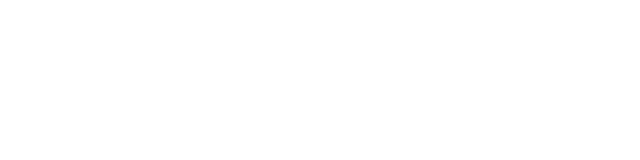
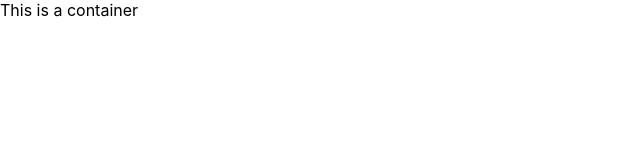
Before and after one commit to sito8943/sito-mui-tab-view, a React (Create React App) app: page / in a window 1280 px wide. Shown: the top 160 px of the page, without its empty margins (0-640 px from the left). Built offline with nearby package versions, Linux system fonts and the light colour scheme.

Commit message:
component

```diff
--- a/src/App.js
+++ b/src/App.js
@@ -1,27 +1,86 @@
-import PropTypes from "prop-types";
+import { forwardRef } from "react";
 
 import { Box } from "@mui/material";
 
-function SitoContainer(props) {
-  const { children, className, sx, style } = props;
+// prop-types
+import PropTypes from "prop-types";
+
+const SitoContainer = forwardRef((props, ref) => {
+  const {
+    background,
+    fullWidth,
+    extraProps,
+    component,
+    children,
+    display,
+    alignItems,
+    justifyContent,
+    flexDirection,
+    className,
+    sx,
+    id,
+    name,
+    style,
+  } = props;
+
+  const newSx = {
+    flexDirection,
+    display,
+    alignItems,
+    justifyContent,
+    width: fullWidth ? "100%" : "initial",
+    background: background || "transparent",
+    ...sx,
+  };
 
   return (
-    <Box id="hola" className={className} sx={sx} style={style}>
+    <Box
+      ref={ref}
+      component={component}
+      style={style}
+      id={id}
+      name={name}
+      sx={newSx}
+      className={className}
+      {...extraProps}
+    >
       {children}
     </Box>
   );
-}
+});
 
 SitoContainer.defaultProps = {
+  component: "div",
+  background: "transparent",
+  display: "flex",
+  alignItems: "left",
+  justifyContent: "left",
+  flexDirection: "row",
   className: "",
+  id: "",
+  name: "",
+  fullWidth: false,
   sx: {},
   style: {},
-  children: <></>,
+  extraProps: {},
+  children: <span>This is a container</span>,
 };
 
 SitoContainer.propTypes = {
   children: PropTypes.node,
+  background: PropTypes.string,
+  display: PropTypes.string,
+  component: PropTypes.string,
+  flexDirection: PropTypes.string,
   className: PropTypes.string,
+  alignItems: PropTypes.string,
+  justifyContent: PropTypes.string,
+  id: PropTypes.string,
+  name: PropTypes.string,
+  fullWidth: PropTypes.bool,
+  /**
+   * The system prop that allows defining system overrides as well as additional CSS styles.
+   */
   sx: PropTypes.oneOfType([
     PropTypes.arrayOf(
       PropTypes.oneOfType([PropTypes.func, PropTypes.object, PropTypes.bool])
@@ -36,6 +95,13 @@
     PropTypes.func,
     PropTypes.object,
   ]),
+  extraProps: PropTypes.oneOfType([
+    PropTypes.arrayOf(
+      PropTypes.oneOfType([PropTypes.func, PropTypes.object, PropTypes.bool])
+    ),
+    PropTypes.func,
+    PropTypes.object,
+  ]),
 };
 
 export default SitoContainer;
```
